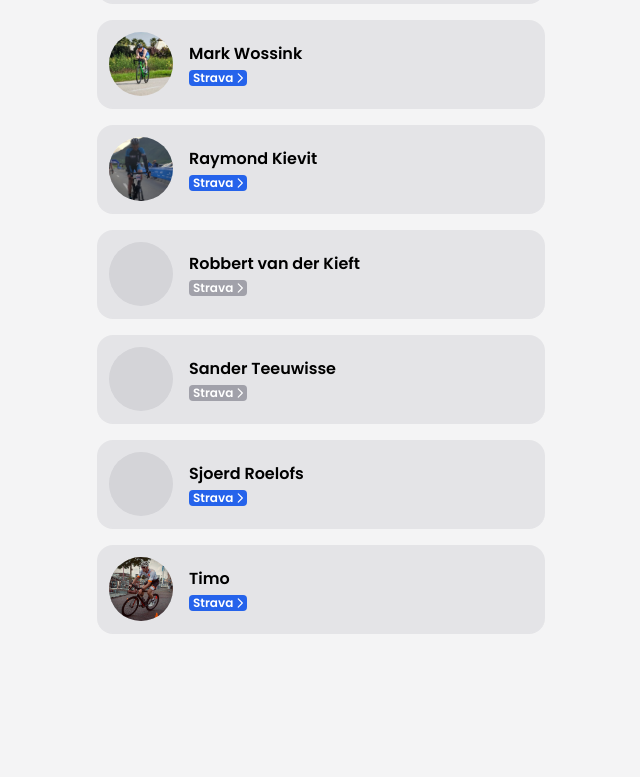
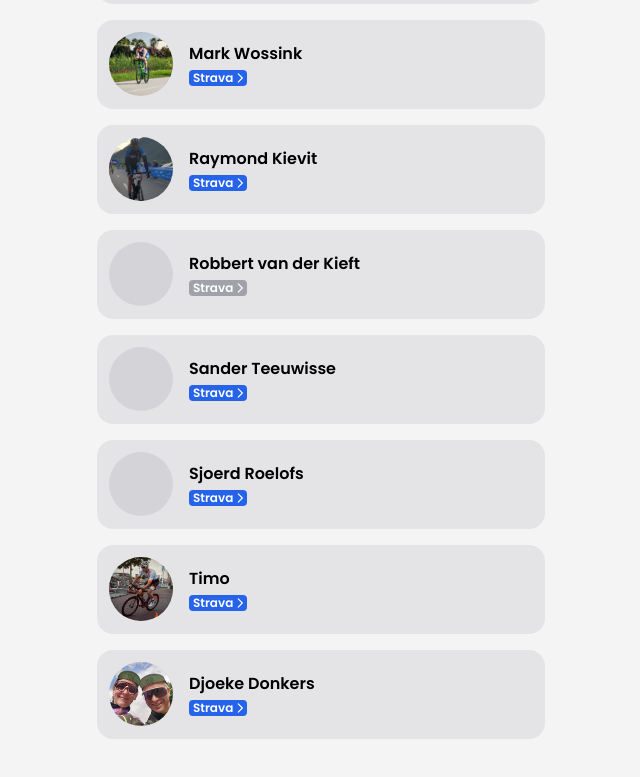
Before and after one commit to timohofmeijer/avt-cycling, a Next.js app: page /wegkapiteins in a window 1280 px wide. Shown: the part 752-1529 px from the top of the page, without its empty margins (319-959 px from the left). Before the commit the page ends 1462 px from the top, so only its background shows below. Built offline with nearby package versions, Linux system fonts and the light colour scheme.

Commit message:
add djoeke

```diff
--- a/src/app/wegkapiteins/page.tsx
+++ b/src/app/wegkapiteins/page.tsx
@@ -31,9 +31,10 @@ const Page: React.FC = () => {
           <Captain name="Mark Wossink" image="mark.jpeg" stravaId="44558029" />
           <Captain name="Raymond Kievit" image="raymond.jpeg" stravaId="9871152" />
           <Captain name="Robbert van der Kieft" image="blank.png" stravaId="" />
-          <Captain name="Sander Teeuwisse" image="blank.png" stravaId="" />
+          <Captain name="Sander Teeuwisse" image="blank.png" stravaId="48252858" />
           <Captain name="Sjoerd Roelofs" image="blank.png" stravaId="32433862" />
           <Captain name="Timo" image="timo.jpeg" stravaId="2019517" />
+          <Captain name="Djoeke Donkers" image="djoeke.png" stravaId="1049189" />
         </div>
       </div>
     </PageAnimation>
```
Also changed, not shown: public/trainers/djoeke.png (added).
